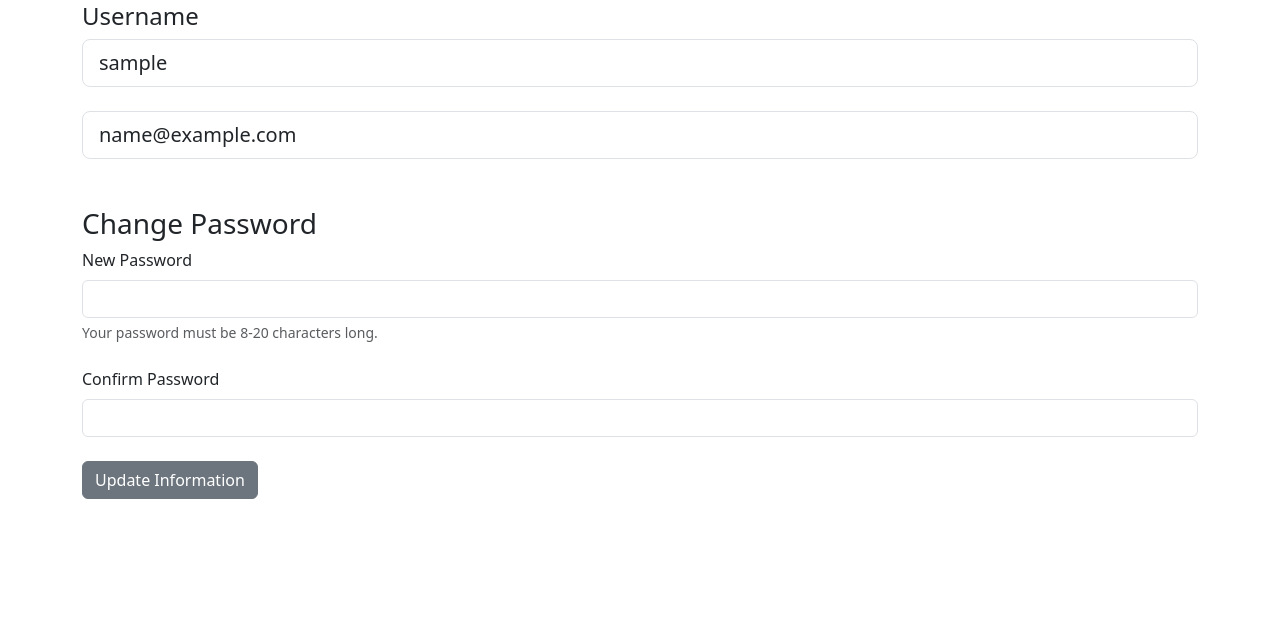
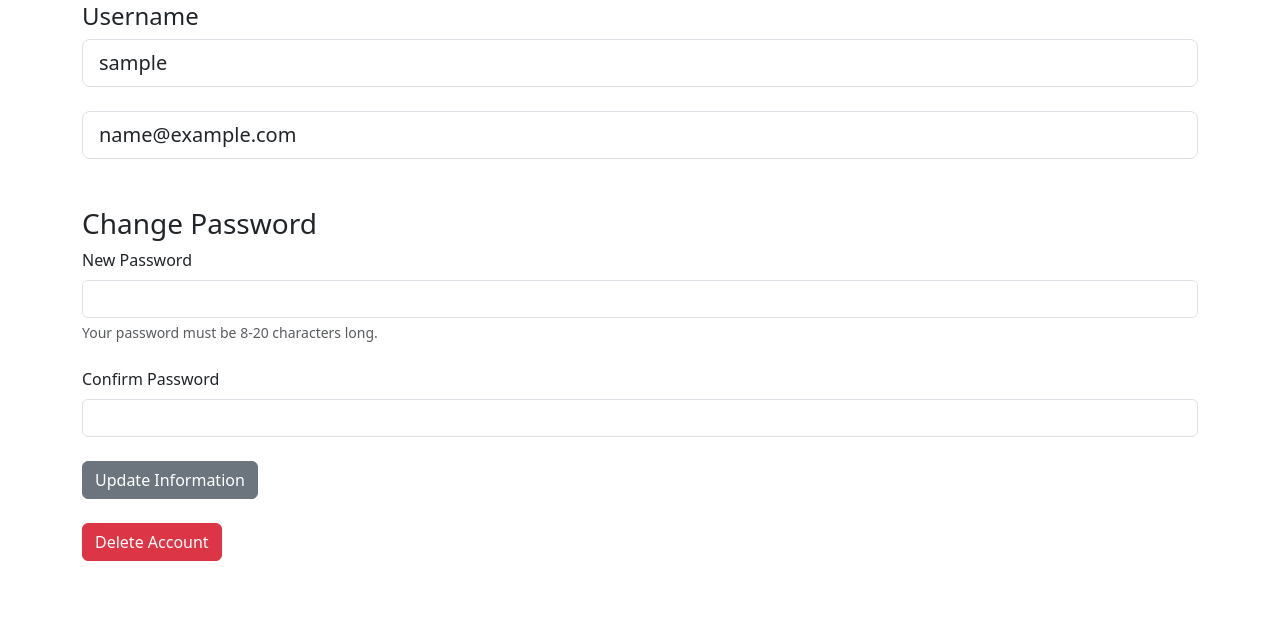
Before and after one commit to obwilson/taggr, a Flask app: page /update-user in a window 1280 px wide. Shown: the part 112-735 px from the top of the page. Run offline with Flask 3, Linux system fonts and the light colour scheme; the visitor is signed in with stand-in values (Sample User, id 1); some libraries are stand-ins or nearby versions.

Commit message:
Account Deletion

```diff
--- a/app.py
+++ b/app.py
@@ -254,6 +254,27 @@ def update_user():
 
     return render_template('update_user.html', form=form)
 
+@app.route("/delete-user")
+@login_required
+def delete_user():
+    user_to_delete = current_user
+    photos = Photos.query.filter_by(user=user_to_delete.id)
+
+    try:
+        if photos:
+            for photo in photos:
+                os.remove(photo.file_path)
+                db.session.delete(photo)
+                print(f"Deleted {photo.file_path} from user {photo.user}")
+
+        db.session.delete(user_to_delete)
+        db.session.commit()
+        flash("Account deleted successfully.")
+        return redirect('/')
+    except:
+        flash("An error has occured. Please try again.")
+        return redirect('/update-user')
+
 @app.route("/upload", methods=["GET", "POST"])
 @login_required
 def upload():
--- a/models.py
+++ b/models.py
@@ -1,6 +1,6 @@
 from db import db
 from datetime import datetime
-from werkzeug.security import generate_password_hash, check_password_hash
+from werkzeug.security import check_password_hash
 from flask_login import UserMixin
 
 
--- a/templates/update_user.html
+++ b/templates/update_user.html
@@ -26,4 +26,25 @@
         <br/>
         {{ form.submit(class="btn btn-secondary") }}
     </form>
+    <br/>
+
+    <button type="button" class="btn btn-danger" data-bs-toggle="modal" data-bs-target="#deleteModal">Delete Account</button>
+
+    <div class="modal fade" id="deleteModal" data-bs-backdrop="static" tabindex="-1" aria-labelledby="deleteModal" aria-hidden="true">
+        <div class="modal-dialog">
+            <div class="modal-content">
+                <div class="modal-header">
+                    <h1 class="modal-title fs-5" id="deleteLabel">Delete account?</h1>
+                    <button type="button" class="btn-close" data-bs-dismiss="modal" aria-label="Close"></button>
+                </div>
+            <div class="modal-body">
+                This action cannot be undone. All uploaded photos and account info will be deleted forever.
+            </div>
+            <div class="modal-footer">
+              <button type="button" class="btn btn-secondary" data-bs-dismiss="modal">Cancel</button>
+              <a type="button" class="btn btn-danger" href="{{ url_for('delete_user') }}">Delete</a>
+            </div>
+          </div>
+        </div>
+    </div>
 {% endblock %}
```
Also changed, not shown: instance/users.db.
